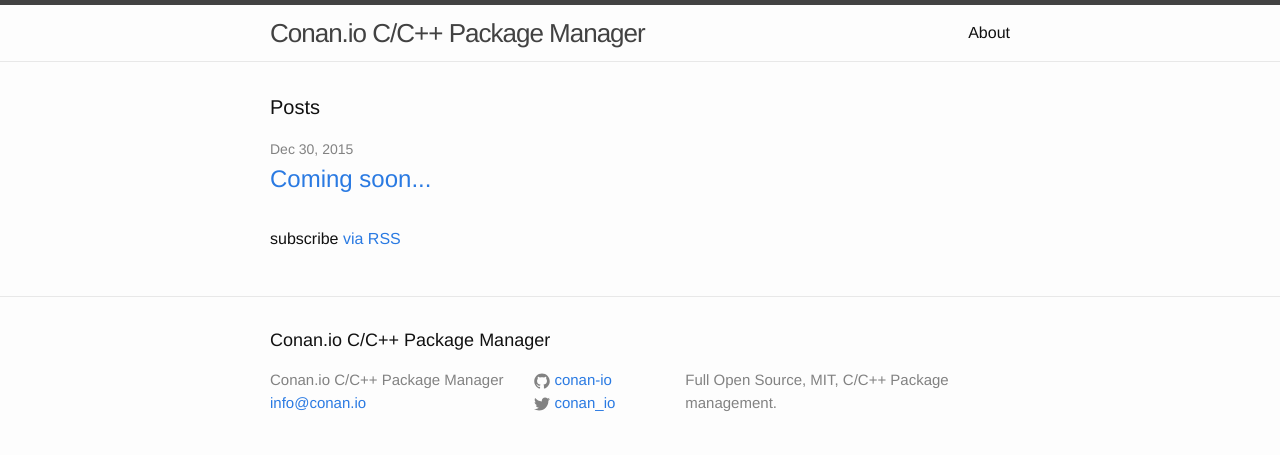
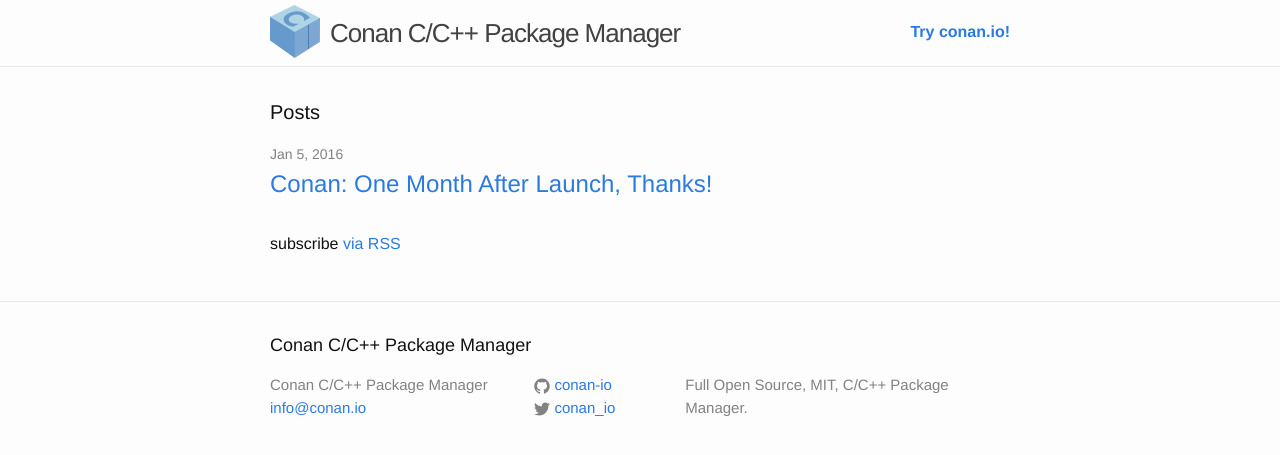
Before and after one commit to conan-io/conan-io.github.io, a Jekyll site: the page built from index.html, in a window 1280 px wide. Shown: the top 455 px of the page. Built offline with Jekyll 4.4.1, drawn with Linux system fonts in a browser that asks for light colours; comment, search, counter and statistics services are not loaded.

```diff
--- a/_config.yml
+++ b/_config.yml
@@ -6,10 +6,10 @@
 # 'jekyll serve'. If you change this file, please restart the server process.
 
 # Site settings
-title: Conan.io C/C++ Package Manager
+title: Conan C/C++ Package Manager
 email: info@conan.io
 description: > # this means to ignore newlines until "baseurl:"
-   Full Open Source, MIT, C/C++ Package management.
+   Full Open Source, MIT, C/C++ Package Manager.
 baseurl: "" # the subpath of your site, e.g. /blog
 url: "http://blog.conan.io" # the base hostname & protocol for your site
 twitter_username: conan_io
--- a/_includes/header.html
+++ b/_includes/header.html
@@ -2,7 +2,11 @@
 
   <div class="wrapper">
 
+
+    <a href="{{ site.baseurl }}/" class="logo"><img src="/assets/conan.png" width="50"></a>
     <a class="site-title" href="{{ site.baseurl }}/">{{ site.title }}</a>
+
+    <a class="go_conan" href="https://conan.io">Try conan.io!</a>
 
     <nav class="site-nav">
       <a href="#" class="menu-icon">
--- a/_layouts/default.html
+++ b/_layouts/default.html
@@ -15,6 +15,8 @@
 
     {% include footer.html %}
 
+
+  <script id="dsq-count-scr" src="//conanstaging.disqus.com/count.js" async></script>
   </body>
 
 </html>
--- a/_sass/_layout.scss
+++ b/_sass/_layout.scss
@@ -2,12 +2,23 @@
  * Site header
  */
 .site-header {
-    border-top: 5px solid $grey-color-dark;
+    border-top: 0px solid $grey-color-dark;
     border-bottom: 1px solid $grey-color-light;
     min-height: 56px;
 
     // Positioning context for the mobile navigation icon
     position: relative;
+
+    .logo{
+       float:left;
+       margin-right:10px;
+    }
+    .go_conan{
+       float:right;
+       font-weight: bold;
+       padding-top: 15px;
+    }
+    padding: 5px 0 5px 0;
 }
 
 .site-title {
```
Also changed, not shown: _layouts/post.html (+29 -0 lines), _posts/2015-12-30-blog-soon.markdown (deleted, +0 -8 lines), _posts/2016-01-05-conan:-one-month-after-launch,-thanks!.markdown (added, +27 -0 lines), about.md (deleted, +0 -15 lines), assets/conan.png (added).
